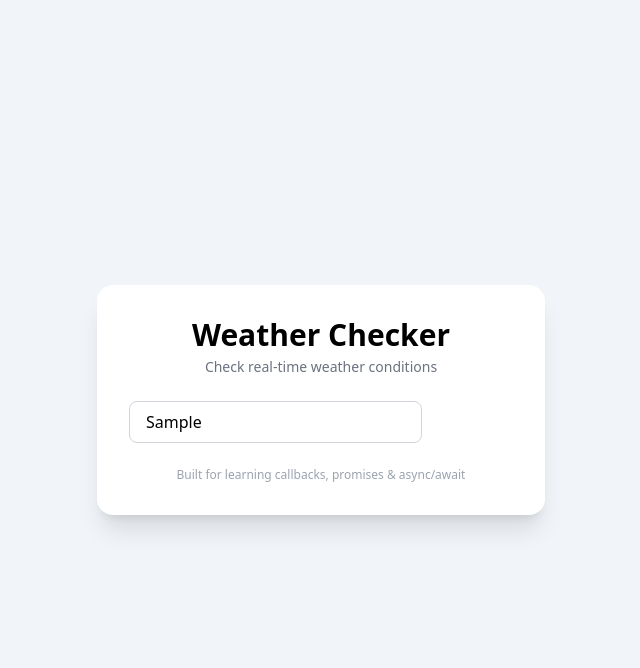
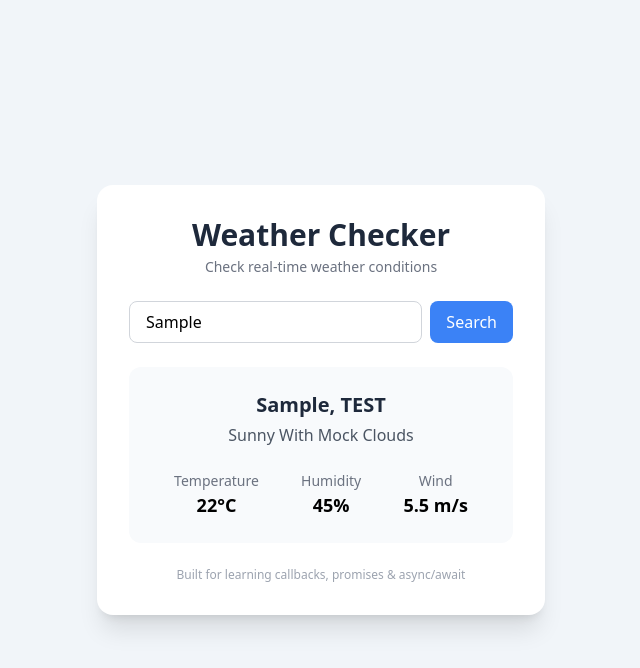
Before and after one commit to thicien/weather-checker, a website: page index.html in a window 1280 px wide. Both pictures are taken after typing "Sample" into the empty fields and a click on the button "Search". Shown: the whole page, without its empty margins (319-959 px from the left). Drawn offline with nearby package versions, Linux system fonts and the light colour scheme.

Commit message:
Working on the weather checker small app

```diff
--- a/index.html
+++ b/index.html
@@ -5,7 +5,18 @@
   <meta name="viewport" content="width=device-width, initial-scale=1.0" />
   <title>Weather Checker App</title>
   <script src="https://cdn.tailwindcss.com"></script>
-  <link rel="stylesheet" href="tailwind.css" />
+  <script>
+    tailwind.config = {
+      theme: {
+        extend: {
+          colors: {
+            primary: '#3b82f6',
+            secondary: '#1e293b',
+          }
+        }
+      }
+    }
+  </script>
 </head>
 <body class="bg-slate-100 min-h-screen flex items-center justify-center">
   <div class="w-full max-w-md bg-white rounded-2xl shadow-xl p-8">
@@ -65,6 +76,80 @@
       Built for learning callbacks, promises & async/await
     </footer>
   </div>
-  <script src="script.js"></script>
+
+  <script>
+    const cityInput = document.getElementById('cityInput');
+    const searchBtn = document.getElementById('checkWeatherBtn');
+    const weatherResult = document.getElementById('weatherResult');
+    const statusMessage = document.getElementById('statusMessage');
+    const errorMessage = document.getElementById('errorMessage');
+
+    // EVENT LISTENER
+    searchBtn.addEventListener('click', () => {
+      const city = cityInput.value.trim();
+      if (city) {
+        getWeather(city);
+      }
+    });
+
+    // ASYNC FUNCTION (Simulating a Promise)
+    async function getWeather(city) {
+      showLoading();
+
+      // We use a Promise + setTimeout to simulate the "Event Loop" delay
+      // This mimics the behavior of a real API call
+      const simulateApiCall = new Promise((resolve, reject) => {
+        setTimeout(() => {
+          // Logic: If user types "Error", simulate a fail. Otherwise, succeed.
+          if (city.toLowerCase() === 'error') {
+            reject(new Error("City not found"));
+          } else {
+            const dummyData = {
+              name: city.charAt(0).toUpperCase() + city.slice(1),
+              sys: { country: "TEST" },
+              weather: [{ description: "sunny with mock clouds" }],
+              main: { temp: 22, humidity: 45 },
+              wind: { speed: 5.5 }
+            };
+            resolve(dummyData);
+          }
+        }, 1000); // 1 second delay
+      });
+
+      try {
+        // 'await' works exactly the same way here as it does with fetch!
+        const data = await simulateApiCall;
+        renderWeather(data);
+      } catch (err) {
+        showError();
+      }
+    }
+
+    // CALLBACK: UPDATE UI
+    function renderWeather(data) {
+      statusMessage.classList.add('hidden');
+      errorMessage.classList.add('hidden');
+      weatherResult.classList.remove('hidden');
+
+      document.getElementById('cityName').textContent = `${data.name}, ${data.sys.country}`;
+      document.getElementById('weatherDescription').textContent = data.weather[0].description;
+      document.getElementById('temperature').textContent = `${Math.round(data.main.temp)}°C`;
+      document.getElementById('humidity').textContent = `${data.main.humidity}%`;
+      document.getElementById('windSpeed').textContent = `${data.wind.speed} m/s`;
+    }
+
+    // UI HELPERS
+    function showLoading() {
+      statusMessage.classList.remove('hidden');
+      errorMessage.classList.add('hidden');
+      weatherResult.classList.add('hidden');
+    }
+
+    function showError() {
+      statusMessage.classList.add('hidden');
+      errorMessage.classList.remove('hidden');
+      weatherResult.classList.add('hidden');
+    }
+</script>
 </body>
 </html>
```
